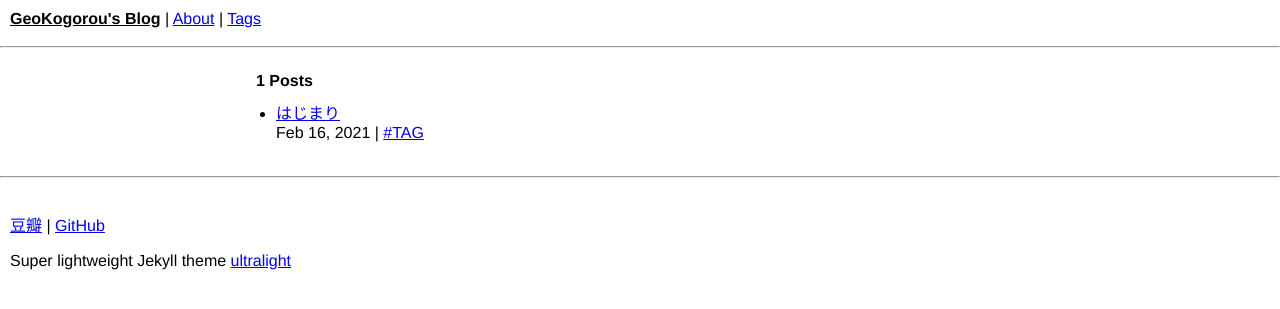
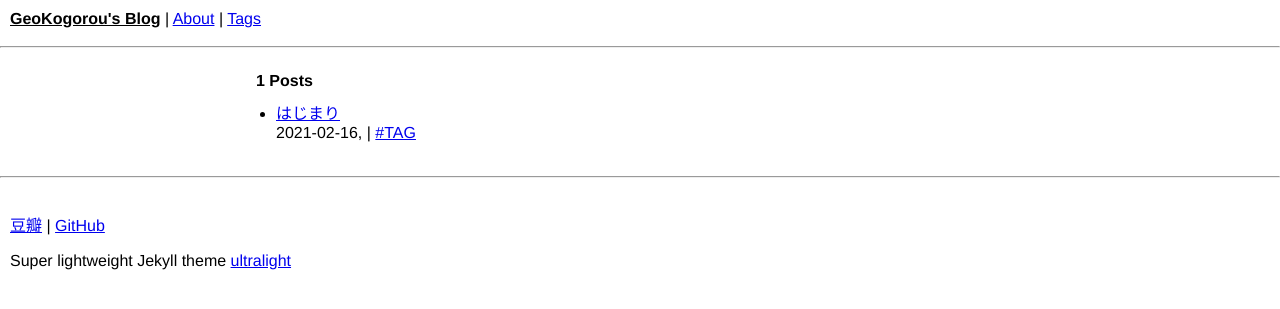
Before and after one commit to GeoKogorou/GeoKogorou.GitHub.io, a Jekyll site: the page built from index.md, in a window 1280 px wide. Shown: the top 309 px of the page. Built offline with Jekyll 4.4.1, drawn with Linux system fonts in a browser that asks for light colours.

Commit message:
Update home.html

```diff
--- a/_layouts/home.html
+++ b/_layouts/home.html
@@ -8,7 +8,7 @@ layout: default
     <li>
         <a href="{% include relative %}{{ post.url | relative_url }}">{{ post.title | escape }}</a>
         <p class="post-info">
-            <time datetime="{{ post.date | date_to_xmlschema }}">{{ post.date | date: "%b %-d, %Y" }}</time>
+            <time datetime="{{ post.date | date_to_xmlschema }}">{{ post.date | date: "%Y-%m-%d, " }}</time>
             {% for tag in post.tags %}
              | <a href="{% include relative %}/tags/#{{ tag | downcase }}">#{{ tag }}</a>
             {% endfor %}
```
